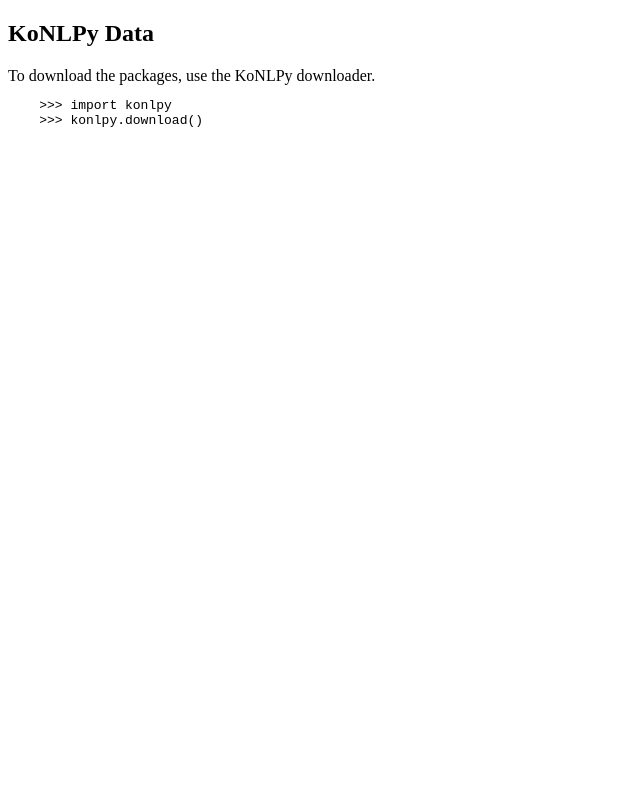
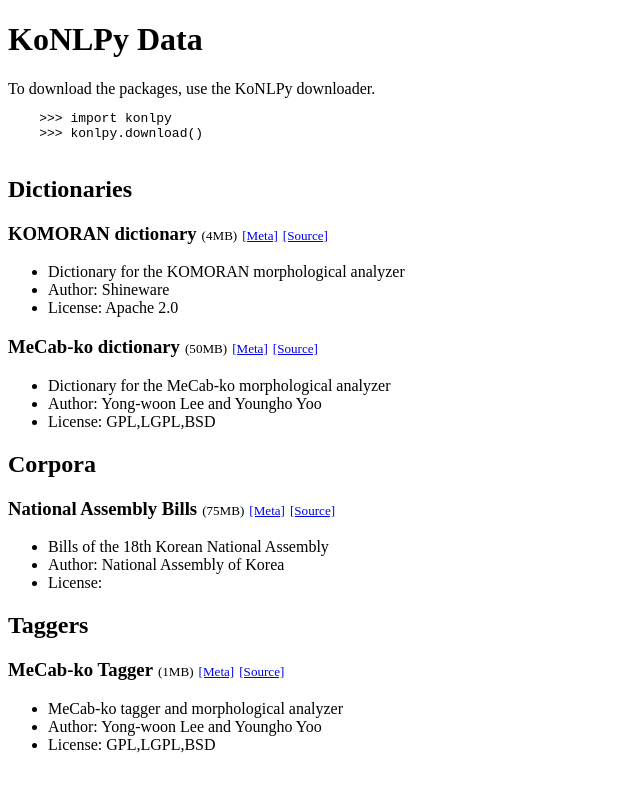
Before and after one commit to e9t/konlpy-data, a plain HTML site: page index.html in a window 1280 px wide. Shown: the whole page, without its empty margins (0-640 px from the left). Drawn offline with nearby package versions, Linux system fonts and the light colour scheme.

Commit message:
Update index.html

```diff
--- a/index.html
+++ b/index.html
@@ -5,9 +5,20 @@
         <script src="http://ajax.googleapis.com/ajax/libs/jquery/1.8.3/jquery.min.js"
             type="text/javascript"></script>
         <script src="http://d3js.org/d3.v3.min.js" type="text/javascript"></script>
+        <style>
+            h2 {
+                text-transform: capitalize;
+            }
+
+            .small {
+                font-weight: normal;
+                font-size: 70%;
+                margin-left: 5px;
+            }
+        </style>
     </head>
     <body>
-    <h2>KoNLPy Data</h2>
+    <h1>KoNLPy Data</h1>
 
     To download the packages, use the KoNLPy downloader.
 
@@ -15,5 +26,51 @@
     >>> import konlpy
     >>> konlpy.download()
     </pre>
+
+    <div id="packages"></div>
+    <script>
+    d3.json("index.json", function(error, data) {
+        var types = ["dictionaries", "corpora", "taggers"];
+        var packages = [];
+        for (var item in data) {
+            packages.push(data[item]);
+        }
+
+        for (var i in types) {
+            var container = d3.select("#packages")
+                                .append("div")
+                                .attr("id", function(d) { return types[i] });
+
+            container.append("h2")
+                .text(function(d) { return types[i] });
+
+            var subcontainer = container.selectAll("div")
+                                .data(packages.filter(
+                                    function(d) { return d.type==types[i] }
+                                    )).enter().append("div");
+
+            var name = subcontainer.append("h3");
+            name.append("span")
+                .attr("id", function(d) { return d["id"] })
+                .text(function(d) { return d["name"] });
+            name.append("span")
+                .attr("class", "small")
+                .text(function(d) { return "(" + Math.round(d["size"]/1000000) + "MB)" });
+            name.append("a")
+                .attr("class", "small")
+                .attr("href", function(d) { return "https://raw.githubusercontent.com/konlpy/konlpy-data/gh-pages/packages/dictionaries/" + d["id"] + ".json" })
+                .text("[Meta]");
+            name.append("a")
+                .attr("class", "small")
+                .attr("href", function(d) { return "https://github.com/konlpy/konlpy-data/raw/gh-pages/" + d["filepath"].substring(1) })
+                .text("[Source]");
+
+            var list = subcontainer.append("ul");
+            list.append("li").text(function(d) { return d["description"] });
+            list.append("li").text(function(d) { return "Author: " + d["author"] });
+            list.append("li").text(function(d) { return "License: " + d["copyright"] });
+        }
+    });
+    </script>
     </body>
 </html>
--- a/packages/corpora/kobill.json
+++ b/packages/corpora/kobill.json
@@ -5,5 +5,5 @@
     "description": "Bills of the 18th Korean National Assembly",
     "author": "National Assembly of Korea",
     "languages": ["Korean"],
-    "copyright": [""]
+    "copyright": ["Public domain"]
 }
```
